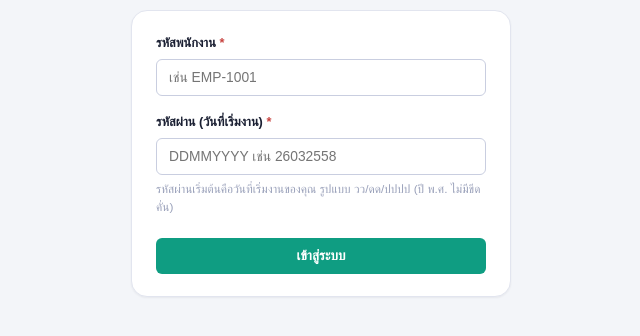
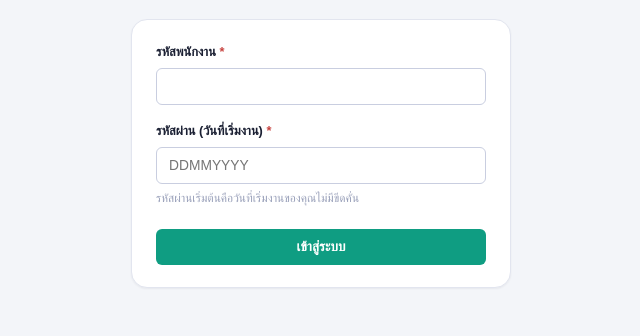
Before and after one commit to sarawutc6689-cpu/Mouldmate-HR, a plain HTML site: page Transfer/login.html in a window 1280 px wide. Shown: the part 312-648 px from the top of the page, without its empty margins (319-959 px from the left). Drawn offline with nearby package versions, Linux system fonts and the light colour scheme; a web font is replaced by a local one.

Commit message:
Update login.html

```diff
--- a/Transfer/login.html
+++ b/Transfer/login.html
@@ -26,12 +26,12 @@
       <form id="login-form">
         <div class="field">
           <label class="field-label">รหัสพนักงาน <span class="req">*</span></label>
-          <input type="text" id="employee-code" class="input" placeholder="เช่น EMP-1001" required autocomplete="username">
+          <input type="text" id="employee-code" class="input" placeholder="" required autocomplete="username">
         </div>
         <div class="field">
           <label class="field-label">รหัสผ่าน (วันที่เริ่มงาน) <span class="req">*</span></label>
-          <input type="password" id="password" class="input" placeholder="DDMMYYYY เช่น 26032558" required autocomplete="current-password">
-          <div class="field-sub">รหัสผ่านเริ่มต้นคือวันที่เริ่มงานของคุณ รูปแบบ วว/ดด/ปปปป (ปี พ.ศ. ไม่มีขีดคั่น)</div>
+          <input type="password" id="password" class="input" placeholder="DDMMYYYY" required autocomplete="current-password">
+          <div class="field-sub">รหัสผ่านเริ่มต้นคือวันที่เริ่มงานของคุณไม่มีขีดคั่น</div>
         </div>
         <button type="submit" class="btn btn-accent" id="btn-login" style="width:100%; justify-content:center; margin-top:6px;">เข้าสู่ระบบ</button>
       </form>
```
